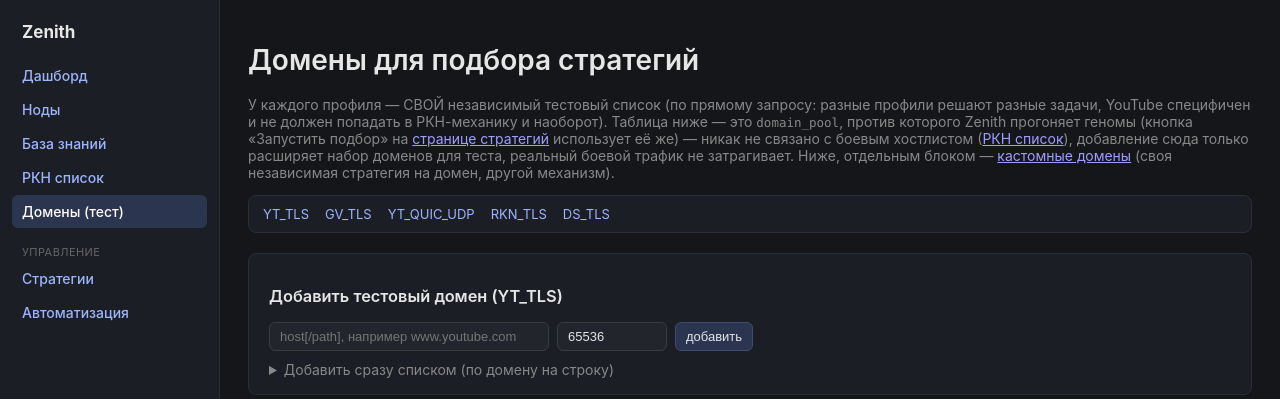
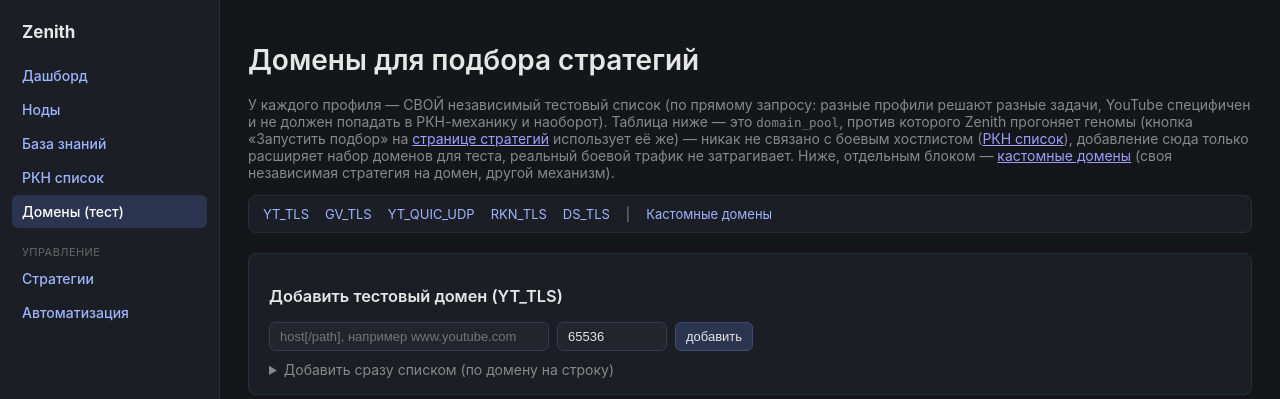
Before and after one commit to scp-oss/z0r-panel, a FastAPI app: page /domains in a window 1280 px wide. Shown: the top 399 px of the page. Run offline with FastAPI, Linux system fonts and the light colour scheme; the visitor is signed in with stand-in values (Sample User, id 1); data that the repository does not hold is empty.

Commit message:
domains.html: add "Кастомные домены" link to the profile tab row
Direct feedback on the merged page (screenshot: arrow from the empty
space after the profile tabs down to the "Кастомные домены" heading) --
the section landed at the bottom of the page but nothing in the tab bar
itself pointed at it, so it read as buried rather than moved-in. Adds a
plain anchor link into the same <nav class="quicknav"> row, separated by
a "|" since it isn't a profile like the others.

Co-Authored-By: Claude Sonnet 5 <noreply@anthropic.com>
Claude-Session: https://claude.ai/code/session_01JLApqLSSXAb8AJ3bbbLwwt

```diff
--- a/templates/domains.html
+++ b/templates/domains.html
@@ -19,6 +19,8 @@
   {% for p in profiles %}
   <a href="/domains?profile={{ p }}"{% if p == profile %} class="active"{% endif %}>{{ p }}</a>
   {% endfor %}
+  <span class="muted">|</span>
+  <a href="#custom-domains-section">Кастомные домены</a>
 </nav>
 
 {% if error %}<div class="flash error">{{ error }}</div>{% endif %}
```
